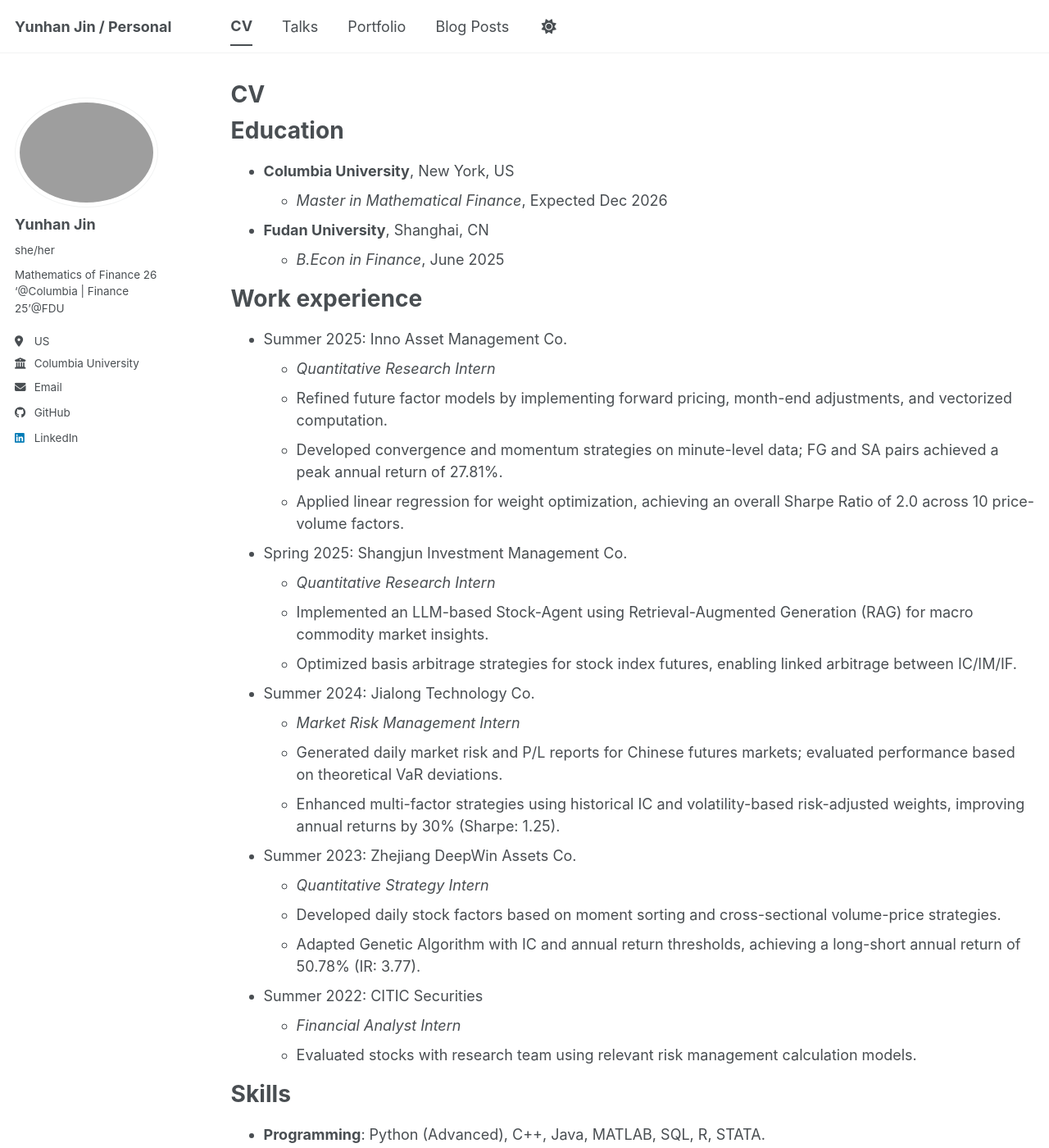
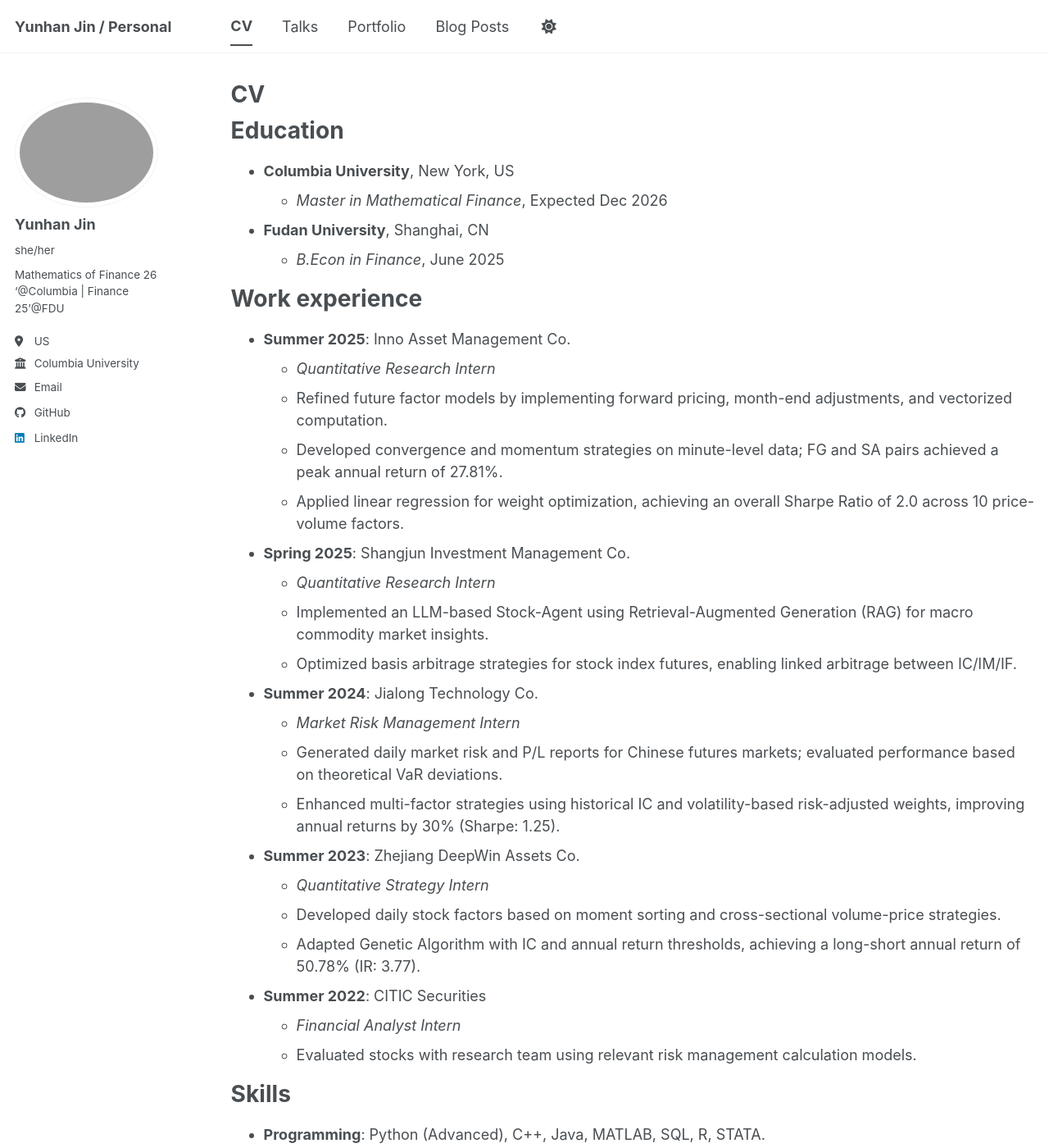
Before and after one commit to yunhanjin001/yunhanjin001.github.io, a Jekyll site: the page built from _pages/cv.md, in a window 1280 px wide and 1400 px high. Shown: the whole window at 82% size. Built offline with Jekyll 4.4.1, drawn with Linux system fonts in a browser that asks for light colours; a script bundle is joined from its source files by our own code; library files that are not in the unit come from our copies.

Commit message:
Enhance CV formatting for work experience entries
Updated formatting for work experience section in CV.

```diff
--- a/_pages/cv.md
+++ b/_pages/cv.md
@@ -18,28 +18,28 @@
 
 Work experience
 ======
-* Summer 2025: Inno Asset Management Co.
+* **Summer 2025**: Inno Asset Management Co.
   * *Quantitative Research Intern*
   * Refined future factor models by implementing forward pricing, month-end adjustments, and vectorized computation.
   * Developed convergence and momentum strategies on minute-level data; FG and SA pairs achieved a peak annual return of 27.81%.
   * Applied linear regression for weight optimization, achieving an overall Sharpe Ratio of 2.0 across 10 price-volume factors.
 
-* Spring 2025: Shangjun Investment Management Co.
+* **Spring 2025**: Shangjun Investment Management Co.
   * *Quantitative Research Intern*
   * Implemented an LLM-based Stock-Agent using Retrieval-Augmented Generation (RAG) for macro commodity market insights.
   * Optimized basis arbitrage strategies for stock index futures, enabling linked arbitrage between IC/IM/IF.
 
-* Summer 2024: Jialong Technology Co.
+* **Summer 2024**: Jialong Technology Co.
   * *Market Risk Management Intern*
   * Generated daily market risk and P/L reports for Chinese futures markets; evaluated performance based on theoretical VaR deviations.
   * Enhanced multi-factor strategies using historical IC and volatility-based risk-adjusted weights, improving annual returns by 30% (Sharpe: 1.25).
 
-* Summer 2023: Zhejiang DeepWin Assets Co.
+* **Summer 2023**: Zhejiang DeepWin Assets Co.
   * *Quantitative Strategy Intern*
   * Developed daily stock factors based on moment sorting and cross-sectional volume-price strategies.
   * Adapted Genetic Algorithm with IC and annual return thresholds, achieving a long-short annual return of 50.78% (IR: 3.77).
 
-* Summer 2022: CITIC Securities
+* **Summer 2022**: CITIC Securities
   * *Financial Analyst Intern*
   * Evaluated stocks with research team using relevant risk management calculation models.
 
```
